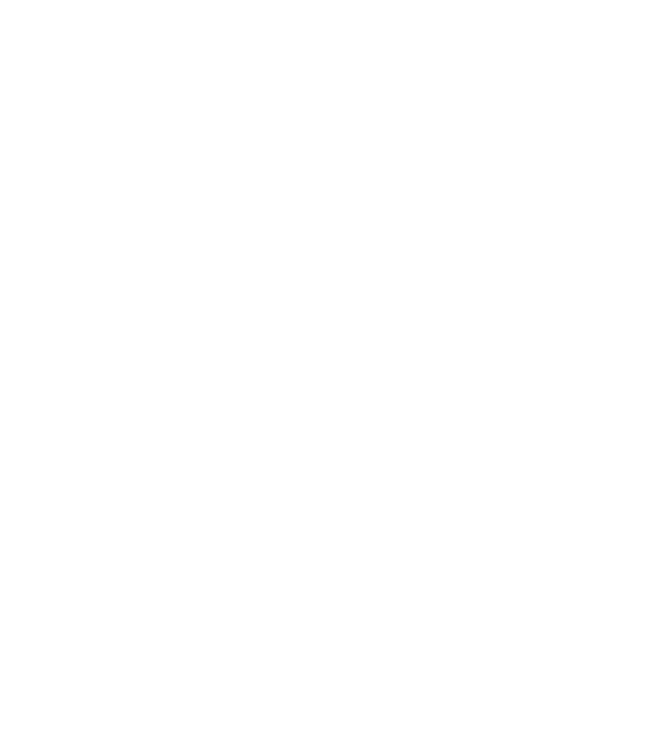
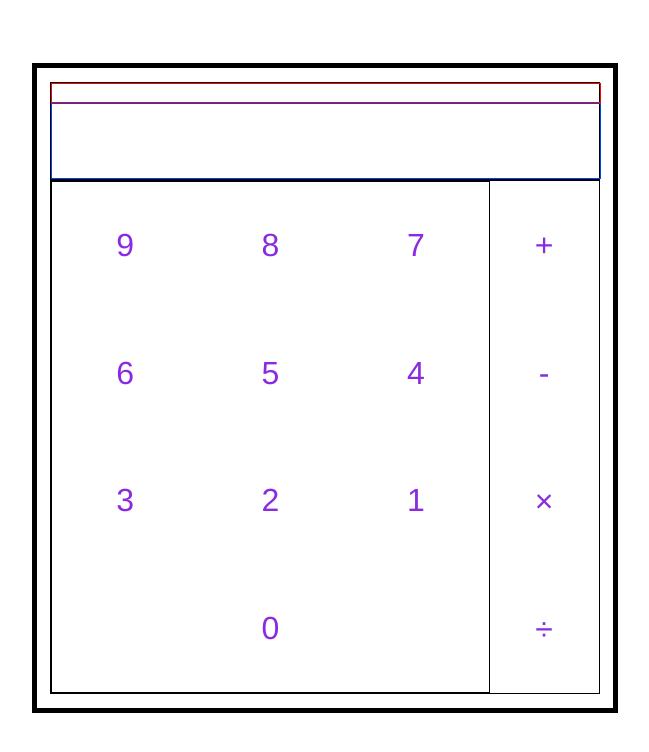
Before and after one commit to lumapires2/calculator, a plain HTML site: page index.html in a window 1280 px wide. Shown: the whole page, without its empty margins (291-940 px from the left). Drawn offline with Linux system fonts and the light colour scheme.

Commit message:
Finish calculator basic design

```diff
--- a/index.html
+++ b/index.html
@@ -3,11 +3,20 @@
 <head>
     <meta charset="UTF-8">
     <meta name="viewport" content="width=device-width, initial-scale=1.0">
-    <title>Document</title>
+    <title>Calculator</title>
     <link rel="stylesheet" href="styles.css">
     <script src="javascript.js" defer></script>
 </head>
 <body>
-
+    <div>
+        <div class="screen">
+            <div id="history"></div>
+            <div id="display"></div>
+        </div>
+        <div class="keyboard">
+            <div class="numbers"></div>
+            <div class="operators"></div>
+        </div>
+    </div>
 </body>
 </html>
--- a/javascript.js
+++ b/javascript.js
@@ -0,0 +1,98 @@
+// Variables
+
+const operators = document.querySelector(".operators")
+const numbers = document.querySelector(".numbers")
+
+const display = document.querySelector("#display")
+const history = document.querySelector("#history")
+
+let num = ""
+let num1 = ""
+let num2 = ""
+
+let currentOperator
+let lastOperator
+
+let result = document.querySelector("#result")
+
+// Calculator design
+
+let listOperators = ["+", "-", "×", "÷"]
+
+let listNumbers = []
+for (let i=9; i>=0; i--) {listNumbers.push(i)}
+
+addChildElementsBasedOnList(listOperators, operators)
+addChildElementsBasedOnList(listNumbers, numbers)
+
+function addChildElementsBasedOnList(baseList, father) {
+    baseList.forEach(item => {
+        const div = document.createElement("div")
+        div.textContent = item
+        father.appendChild(div)
+    })
+
+}
+
+// Math functions
+
+function add(a, b) {
+    return a + b
+}
+
+function subtract(a, b) {
+    return a - b
+}
+
+function multiply(a, b) {
+    return a * b
+}
+
+function divide(a, b) {
+    return a / b
+}
+
+// Display:
+
+function displayNumberonScreen(e) {
+    num = num + e.textContent
+    display.textContent = num;
+}
+
+function displayResult() {
+    num1 = dictOperations[lastOperator](num1, num2);
+    num2 = ""
+}
+
+function displayHistory() {
+    history.textContent = `${num1} ${currentOperator}`;
+}
+
+// Events:
+
+dictOperations = {"+": add, "-": subtract, "*": multiply, '/': divide}
+
+Array.from(numbers.children).forEach(number => {
+    number.addEventListener("click", (e) => {
+        displayNumberonScreen(e);
+        if (num1 == "") {
+            num1 = parseInt(num)
+        } else {
+            num2 = parseInt(num)
+        }
+    })
+})
+
+Array.from(operators.children).forEach(operator => {
+    operator.addEventListener("click", (e) => {
+        lastOperator = currentOperator;
+        if (num1 != "") {
+            currentOperator = e.target.textContent;
+            displayHistory();
+            if (num2 != "") {
+                displayResult();
+                displayHistory();
+            }
+        }
+    })
+})
--- a/styles.css
+++ b/styles.css
@@ -0,0 +1,84 @@
+body {
+    display: flex;
+    flex-grow: 1;
+    height: 95vh;
+    width: 95vw;
+    justify-content: center;
+    align-items: center;
+    overflow: hidden;
+    font-size: 2rem;
+    color: blueviolet;
+}
+
+body > div{
+    font-family: 'Franklin Gothic Medium', 'Arial Narrow', Arial, sans-serif;
+    display: flex;
+    flex-direction: column;
+    height: 80vh;
+    width: 45vw;
+    border: 5px black solid;
+    justify-content: center;
+    align-items: center;
+}
+
+.screen {
+    display: flex;
+    flex-direction: column;
+    border: 1px black solid;
+    width: 95%;
+    height: 15%;
+}
+
+.keyboard {
+    display: flex;
+    flex-direction: row;
+    border: 1px black solid;
+    width: 95%;
+    height: 80%;
+}
+
+.numbers {
+    display: flex;
+    flex-direction: row;
+    flex-wrap: wrap;
+    border: 1px black solid;
+    width: 80%;
+}
+
+#history {
+    width: 100%;
+    height: 20%;
+    border: 1px rgb(255, 0, 0) solid;
+    text-align: end;
+}
+
+#display {
+    width: 100%;
+    height: 80%;
+    border: 1px rgb(0, 67, 250) solid;
+    text-align: end;
+}
+
+.numbers > div {
+    display: flex;
+    justify-content: center;
+    align-items: center;
+    width: 33%;
+    flex-grow: 1;
+}
+
+.operators{
+    display: flex;
+    flex-direction: column;
+    align-items: center;
+    justify-content: center;
+    width: 20%;
+}
+
+.operators > div {
+    display: flex;
+    justify-content: center;
+    align-items: center;
+    height: 25%;
+    flex-grow: 1;
+}
```
